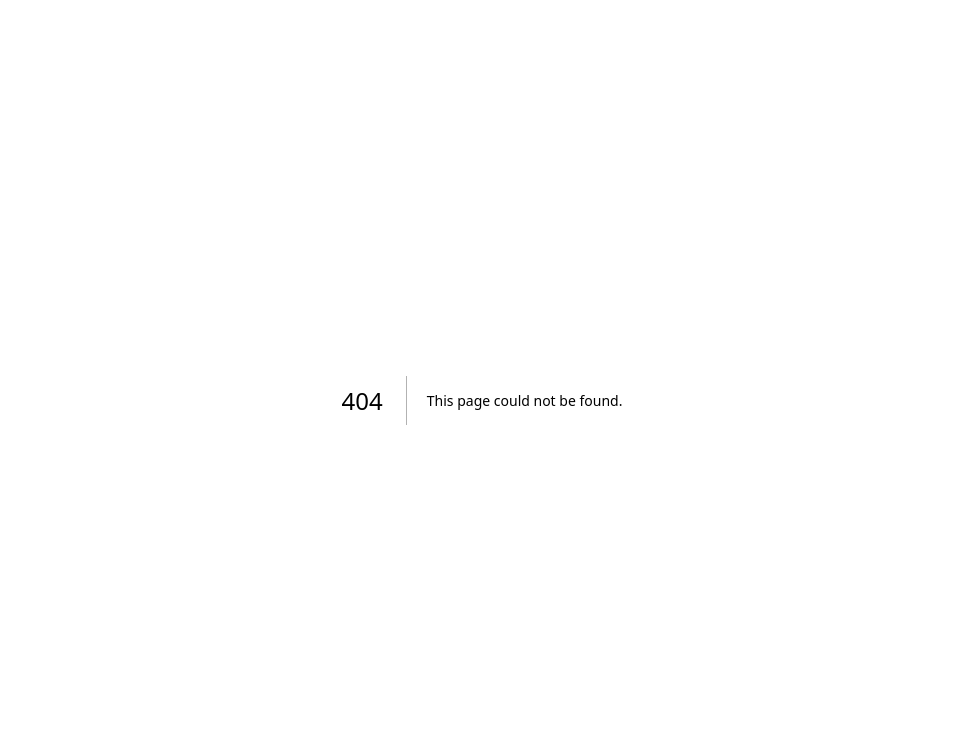
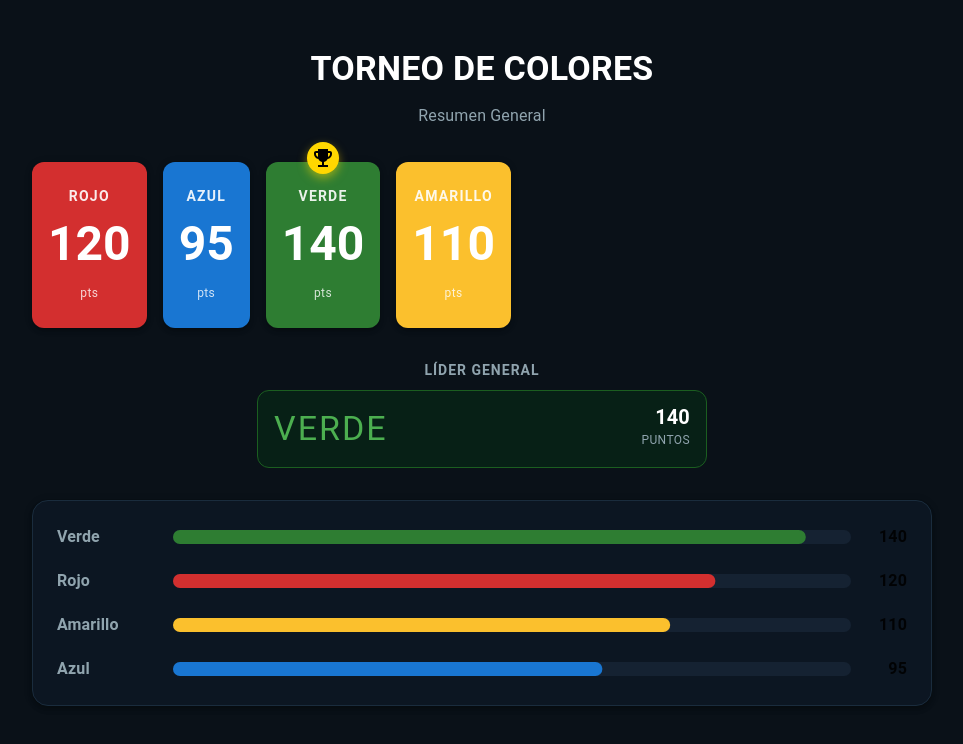
Before and after one commit to marcoamado2016/dia-del-amigo, a Next.js app: page /ganador in a window 1280 px wide. Before the commit this address had no page. Shown: the top 744 px of the page, without its empty margins (158-1121 px from the left). Built offline with nearby package versions, Linux system fonts and the light colour scheme.

Commit message:
first committ

```diff
--- /dev/null
+++ b/app/ganador/page.tsx
@@ -0,0 +1,209 @@
+'use client';
+
+import React from 'react';
+import {
+  Box,
+  Card,
+  CardContent,
+  Typography,
+  Grid,
+  LinearProgress,
+  Paper
+} from '@mui/material';
+import EmojiEventsIcon from '@mui/icons-material/EmojiEvents';
+
+// Tipado y datos del torneo
+interface Team {
+  name: string;
+  colorName: string;
+  hex: string;
+  points: number;
+  hasCrown?: boolean;
+}
+
+const teamsData: Team[] = [
+  { name: 'ROJO', colorName: 'Rojo', hex: '#d32f2f', points: 120 },
+  { name: 'AZUL', colorName: 'Azul', hex: '#1976d2', points: 95 },
+  { name: 'VERDE', colorName: 'Verde', hex: '#2e7d32', points: 140, hasCrown: true },
+  { name: 'AMARILLO', colorName: 'Amarillo', hex: '#fbc02d', points: 110 },
+];
+
+export default function TorneoColores() {
+  // Ordenar equipos de mayor a menor puntuación para la sección de abajo
+  const rankedTeams = [...teamsData].sort((a, b) => b.points - a.points);
+  const leader = rankedTeams[0];
+  const maxPoints = 150; // Límite máximo estimado para la barra de progreso
+
+  return (
+    <Box
+      sx={{
+        backgroundColor: '#0a1118',
+        minHeight: '100vh',
+        color: '#fff',
+        py: 6,
+        px: 3,
+        display: 'flex',
+        flexDirection: 'column',
+        alignItems: 'center',
+        fontFamily: 'sans-serif'
+      }}
+    >
+      {/* Título Principal */}
+      <Typography
+        variant="h4"
+        component="h1"
+        align="center"
+        gutterBottom
+        sx={{ fontWeight: 'bold' }}
+      >
+        TORNEO DE COLORES
+      </Typography>
+
+      <Typography
+        variant="subtitle1"
+        align="center"
+        sx={{ color: '#90a4ae', mb: 4 }}
+      >
+        Resumen General
+      </Typography>
+
+      {/* 1. Tarjetas Superiores (4 Cards) */}
+      <Grid container spacing={2} sx={{ width: '100%', maxWidth: 900, mb: 4 }}>
+        {teamsData.map((team) => (
+          <Grid key={team.name}>
+            <Card
+              sx={{
+                backgroundColor: team.hex,
+                color: '#fff',
+                borderRadius: 3,
+                textAlign: 'center',
+                position: 'relative',
+                overflow: 'visible', // Permite que la corona sobresalga
+                boxShadow: 3
+              }}
+            >
+              {/* Corona sobre el líder */}
+              {team.hasCrown && (
+                <Box
+                  sx={{
+                    position: 'absolute',
+                    top: -20,
+                    left: '50%',
+                    transform: 'translateX(-50%)',
+                    zIndex: 2,
+                    backgroundColor: '#ffd700',
+                    borderRadius: '50%',
+                    p: 0.5,
+                    boxShadow: '0px 4px 10px rgba(255, 215, 0, 0.5)',
+                    display: 'flex',
+                    alignItems: 'center',
+                    justifyContent: 'center'
+                  }}
+                >
+                  <EmojiEventsIcon sx={{ color: '#000', fontSize: 24 }} />
+                </Box>
+              )}
+
+              <CardContent sx={{ py: 3 }}>
+                <Typography variant="subtitle2" sx={{ fontWeight: 'bold', letterSpacing: 1.2, opacity: 0.9 }}>
+                  {team.name}
+                </Typography>
+                <Typography variant="h3" sx={{ fontWeight: 'bold', my: 1 }}>
+                  {team.points}
+                </Typography>
+                <Typography variant="caption" sx={{ opacity: 0.8 }}>
+                  pts
+                </Typography>
+              </CardContent>
+            </Card>
+          </Grid>
+        ))}
+      </Grid>
+
+      {/* 2. Sección Líder General */}
+      <Typography variant="subtitle2" sx={{ color: '#90a4ae', mb: 1, letterSpacing: 1, fontWeight: 'bold' }}>
+        LÍDER GENERAL
+      </Typography>
+
+      <Paper
+        elevation={0}
+        sx={{
+          backgroundColor: '#072016',
+          border: '1px solid #1b5e20',
+          borderRadius: 3,
+          width: '100%',
+          maxWidth: 450,
+          p: 2,
+          mb: 4,
+          display: 'flex',
+          justifyContent: 'space-between',
+          alignItems: 'center'
+        }}
+      >
+        <Typography variant="h4" sx={{ color: '#4caf50', letterSpacing: 2, fontWeight: 'black' }}>
+          {leader.name}
+        </Typography>
+        <Box  sx={{ textAlign: 'right' }}>
+          <Typography variant="h6" sx={{ color: '#fff', lineHeight: 1, fontWeight: 'bold' }}>
+            {leader.points}
+          </Typography>
+          <Typography variant="caption" sx={{ color: '#90a4ae' }}>
+            PUNTOS
+          </Typography>
+        </Box>
+      </Paper>
+
+      {/* 3. Panel de Progreso / Listado (Bottom Chart) */}
+      <Paper
+        elevation={4}
+        sx={{
+          backgroundColor: '#0c1622',
+          borderRadius: 4,
+          width: '100%',
+          maxWidth: 900,
+          p: 3,
+          border: '1px solid #1a2c3d'
+        }}
+      >
+        {rankedTeams.map((team) => (
+          <Box
+            key={team.name}
+            sx={{
+              display: 'flex',
+              alignItems: 'center',
+              mb: 2.5,
+              '&:last-child': { mb: 0 }
+            }}
+          >
+            {/* Nombre del equipo */}
+            <Typography sx={{ width: 100, color: '#90a4ae', fontWeight: 'bold' }}>
+              {team.colorName}
+            </Typography>
+
+            {/* Barra de Progreso */}
+            <Box sx={{ flexGrow: 1, mx: 2 }}>
+              <LinearProgress
+                variant="determinate"
+                value={(team.points / maxPoints) * 100}
+                sx={{
+                  height: 14,
+                  borderRadius: 7,
+                  backgroundColor: '#152232',
+                  '& .MuiLinearProgress-bar': {
+                    backgroundColor: team.hex,
+                    borderRadius: 7,
+                  }
+                }}
+              />
+            </Box>
+
+            {/* Puntos de la barra */}
+            <Typography sx={{ width: 40, textAlign: 'right', fontWeight: 'bold' }}>
+              {team.points}
+            </Typography>
+          </Box>
+        ))}
+      </Paper>
+    </Box>
+  );
+}
--- a/app/page.tsx
+++ b/app/page.tsx
@@ -1,64 +1,10 @@
-import Image from "next/image";
+import TorneoDashboard from './ganador/page';
 
 export default function Home() {
   return (
     <div className="flex flex-col flex-1 items-center justify-center bg-zinc-50 font-sans dark:bg-black">
       <main className="flex flex-1 w-full max-w-3xl flex-col items-center justify-between py-32 px-16 bg-white dark:bg-black sm:items-start">
-        <Image
-          className="dark:invert"
-          src="/next.svg"
-          alt="Next.js logo"
-          width={100}
-          height={20}
-          priority
-        />
-        <div className="flex flex-col items-center gap-6 text-center sm:items-start sm:text-left">
-          <h1 className="max-w-xs text-3xl font-semibold leading-10 tracking-tight text-black dark:text-zinc-50">
-            To get started, edit the page.tsx file.
-          </h1>
-          <p className="max-w-md text-lg leading-8 text-zinc-600 dark:text-zinc-400">
-            Looking for a starting point or more instructions? Head over to{" "}
-            <a
-              href="https://vercel.com/templates?framework=next.js&utm_source=create-next-app&utm_medium=appdir-template-tw&utm_campaign=create-next-app"
-              className="font-medium text-zinc-950 dark:text-zinc-50"
-            >
-              Templates
-            </a>{" "}
-            or the{" "}
-            <a
-              href="https://nextjs.org/learn?utm_source=create-next-app&utm_medium=appdir-template-tw&utm_campaign=create-next-app"
-              className="font-medium text-zinc-950 dark:text-zinc-50"
-            >
-              Learning
-            </a>{" "}
-            center.
-          </p>
-        </div>
-        <div className="flex flex-col gap-4 text-base font-medium sm:flex-row">
-          <a
-            className="flex h-12 w-full items-center justify-center gap-2 rounded-full bg-foreground px-5 text-background transition-colors hover:bg-[#383838] dark:hover:bg-[#ccc] md:w-[158px]"
-            href="https://vercel.com/new?utm_source=create-next-app&utm_medium=appdir-template-tw&utm_campaign=create-next-app"
-            target="_blank"
-            rel="noopener noreferrer"
-          >
-            <Image
-              className="dark:invert"
-              src="/vercel.svg"
-              alt="Vercel logomark"
-              width={16}
-              height={16}
-            />
-            Deploy Now
-          </a>
-          <a
-            className="flex h-12 w-full items-center justify-center rounded-full border border-solid border-black/[.08] px-5 transition-colors hover:border-transparent hover:bg-black/[.04] dark:border-white/[.145] dark:hover:bg-[#1a1a1a] md:w-[158px]"
-            href="https://nextjs.org/docs?utm_source=create-next-app&utm_medium=appdir-template-tw&utm_campaign=create-next-app"
-            target="_blank"
-            rel="noopener noreferrer"
-          >
-            Documentation
-          </a>
-        </div>
+        <TorneoDashboard />
       </main>
     </div>
   );
```
Also changed, not shown: package.json (+6 -2 lines), 1 other file (tests, documents, lock files or other folders).
